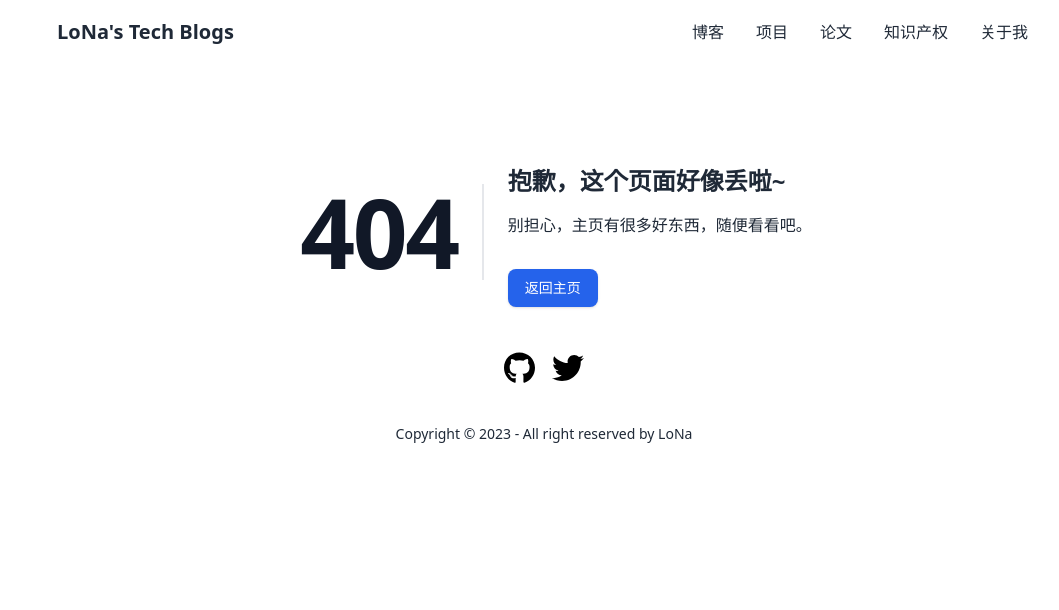
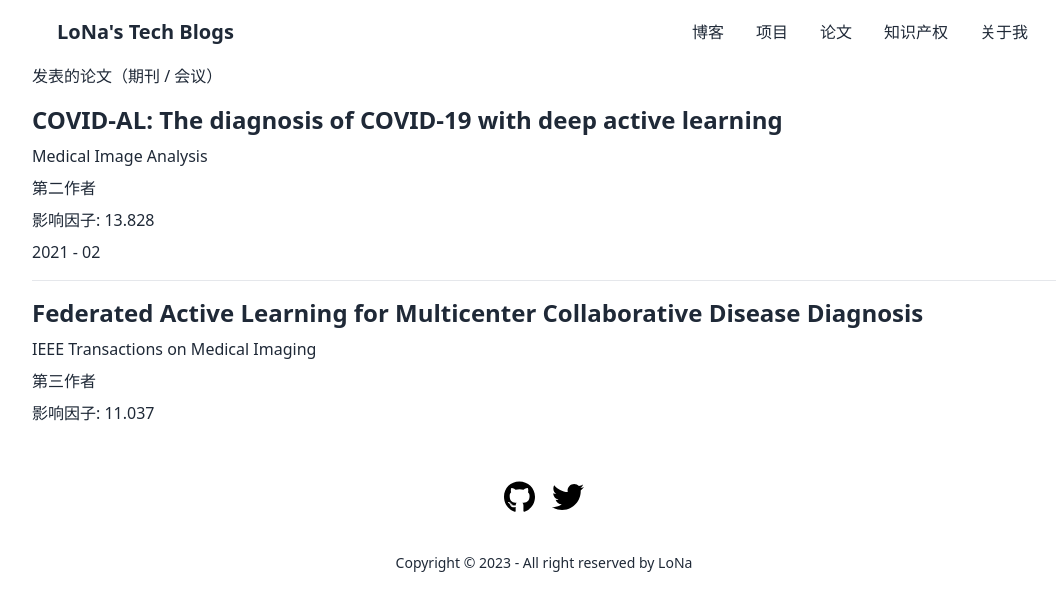
Before and after one commit to light-dawn/light-dawn.github.io, a React (Vite) app: page /paper in a window 1280 px wide. Before the commit this address had no page. Shown: the top 610 px of the page, without its empty margins (96-1155 px from the left). Built offline with nearby package versions, Linux system fonts and the light colour scheme.

Commit message:
paper page.

```diff
--- a/src/components/NavBar.tsx
+++ b/src/components/NavBar.tsx
@@ -11,7 +11,7 @@ export function NavBar() {
                 <ul className="menu menu-horizontal px-1">
                     <li key={0}><Link to="/">博客</Link></li>
                     <li key={1}><Link to="/projects">项目</Link></li>
-                    <li key={2}><Link to="/papers">论文</Link></li>
+                    <li key={2}><Link to="/paper">论文</Link></li>
                     <li key={3}><Link to="/assets">知识产权</Link></li>
                     <li key={4}><Link to="/about">关于我</Link></li>
                 </ul>
--- /dev/null
+++ b/src/pages/PaperPage.tsx
@@ -0,0 +1,32 @@
+export function PaperPage() {
+    return (
+        <div>
+            <div>发表的论文（期刊 / 会议）</div>
+            <ul className="divide-y">
+                <li className="py-4">
+                    <div className="space-y-2">
+                        <a href="https://www.sciencedirect.com/science/article/pii/S1361841520302772">
+                            <p className="text-2xl font-bold">COVID-AL: The diagnosis of COVID-19 with deep active learning</p>
+                        </a>
+                        <p>Medical Image Analysis</p>
+                        <p>第二作者</p>
+                        <p>影响因子: 13.828</p>
+                        <p>2021 - 02</p>
+                    </div>
+                </li>
+                <li className="py-4">
+                    <div className="space-y-2">
+                        <a href="https://ieeexplore.ieee.org/abstract/document/9975277">
+                            <p className="text-2xl font-bold">Federated Active Learning for Multicenter Collaborative Disease Diagnosis</p>
+                        </a>
+                        <p>IEEE Transactions on Medical Imaging</p>
+                        <p>第三作者</p>
+                        <p>影响因子: 11.037</p>
+                    </div>
+                </li>
+            </ul>
+        </div>
+    )
+}
+
+export default PaperPage
--- a/src/router/index.tsx
+++ b/src/router/index.tsx
@@ -2,6 +2,7 @@ import { createBrowserRouter } from "react-router-dom";
 
 import MainLayout from "../layouts/MainLayout";
 import App from "../pages/App";
+import PaperPage from "../pages/PaperPage"
 import RouterSample from "../pages/RouterSample";
 import NotFound from "../pages/404";
 
@@ -16,9 +17,12 @@ export const router = createBrowserRouter([
                 element: <App></App>,
             },
             {
+                path: "paper",
+                element: <PaperPage></PaperPage>
+            },
+            {
                 path: 'router',
                 element: <RouterSample></RouterSample>,
-
             }
         ],
         errorElement: <MainLayout><NotFound></NotFound></MainLayout>
```
